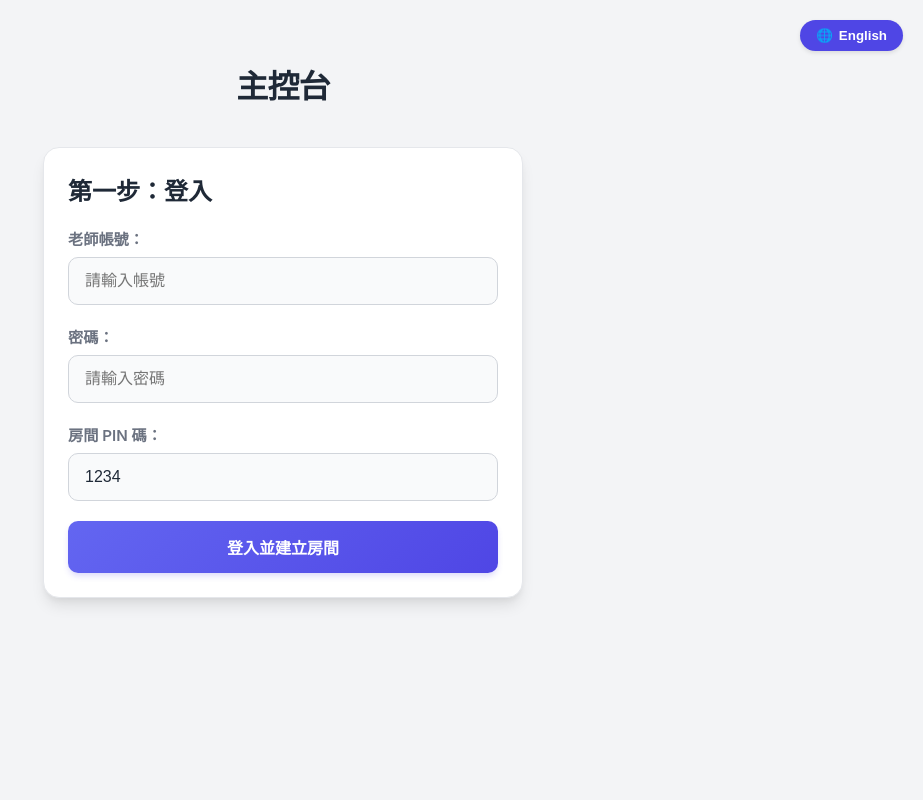
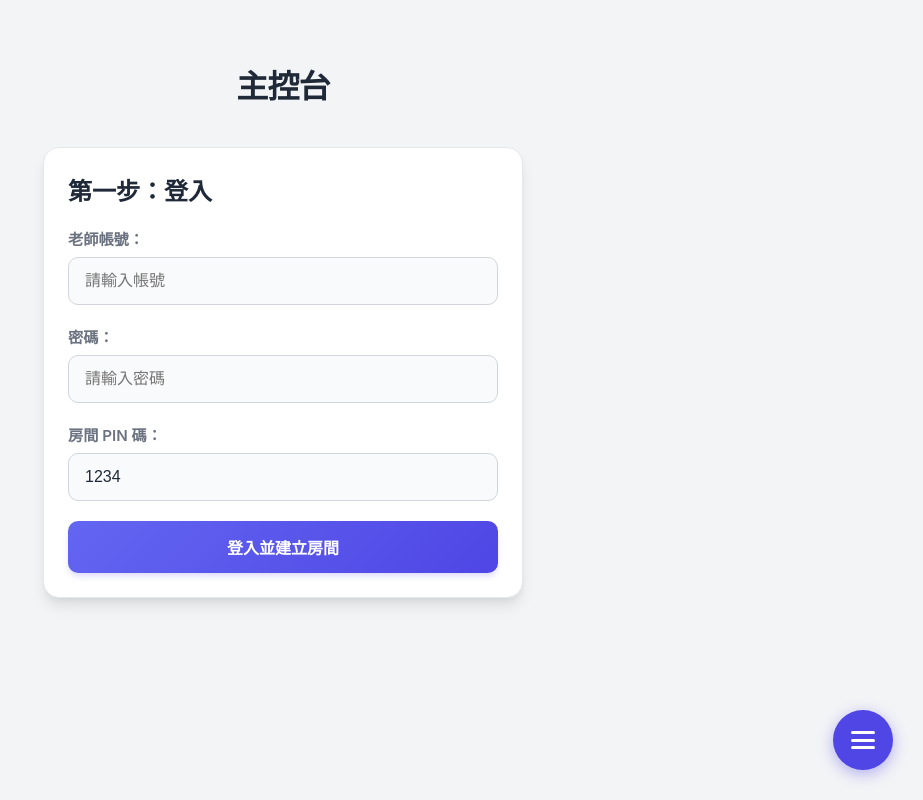
Before and after one commit to weber12599/Quizio, a Vue app in the folder quizio-game/frontend/: page /host in a window 1280 px wide. Shown: the whole page, without its empty margins (357-1280 px from the left). Built offline with nearby package versions, Linux system fonts and the light colour scheme.

Commit message:
[Refactor] Refactor language toggle functionality into ButtonFloatingAction component and update localization keys for 'leave' action in English and Chinese

```diff
--- /dev/null
+++ b/quizio-game/frontend/src/components/ButtonFloatingAction.vue
@@ -0,0 +1,198 @@
+<script setup lang="ts">
+import { ref } from 'vue'
+import { useI18n } from 'vue-i18n'
+
+const { locale } = useI18n()
+
+// State to track if the FAB menu is expanded
+const isOpen = ref(false)
+
+// Toggle the entire FAB menu
+const toggleMenu = () => {
+    isOpen.value = !isOpen.value
+}
+
+// Language toggle action
+const toggleLanguage = () => {
+    const newLang = locale.value === 'zh' ? 'en' : 'zh'
+    locale.value = newLang
+    localStorage.setItem('app_lang', newLang)
+
+    // Auto close the menu after clicking
+    isOpen.value = false
+}
+</script>
+
+<template>
+    <div v-if="isOpen" class="fab-overlay" @click="isOpen = false"></div>
+
+    <div class="fab-container">
+        <transition name="fab-slide">
+            <div v-if="isOpen" class="fab-menu">
+                <button @click="toggleLanguage" class="fab-item">
+                    <span class="icon">🌐</span>
+                    <span class="label">{{
+                        locale === 'zh' ? 'English' : '中文'
+                    }}</span>
+                </button>
+            </div>
+        </transition>
+
+        <button
+            @click="toggleMenu"
+            class="fab-main"
+            :class="{ 'is-open': isOpen }"
+        >
+            <div class="fab-icon-hamburger">
+                <span></span>
+                <span></span>
+                <span></span>
+            </div>
+        </button>
+    </div>
+</template>
+
+<style scoped>
+/* Full screen invisible overlay to capture outside clicks */
+.fab-overlay {
+    position: fixed;
+    top: 0;
+    left: 0;
+    width: 100vw;
+    height: 100vh;
+    z-index: 999;
+}
+
+/* FAB Container fixed to the bottom right */
+.fab-container {
+    position: fixed;
+    bottom: 30px;
+    right: 30px;
+    z-index: 1000;
+    display: flex;
+    flex-direction: column;
+    align-items: flex-end;
+    gap: 16px;
+}
+
+/* Menu list styles */
+.fab-menu {
+    display: flex;
+    flex-direction: column;
+    align-items: flex-end;
+    gap: 12px;
+    margin-bottom: 8px;
+}
+
+/* Individual tool button (Pill shaped) */
+.fab-item {
+    display: flex;
+    align-items: center;
+    gap: 10px;
+    padding: 10px 18px;
+    border-radius: 24px;
+    background-color: var(--bg-card, #ffffff);
+    color: var(--text-main, #333333);
+    border: 2px solid var(--border-color, #e5e7eb);
+    box-shadow: 0 4px 10px rgba(0, 0, 0, 0.1);
+    cursor: pointer;
+    font-weight: 600;
+    font-size: 0.95rem;
+    transition: all 0.2s ease;
+    white-space: nowrap;
+}
+
+.fab-item:hover {
+    border-color: var(--primary-color, #4f46e5);
+    color: var(--primary-color, #4f46e5);
+    transform: scale(1.05);
+}
+
+/* Main floating button */
+.fab-main {
+    width: 60px;
+    height: 60px;
+    border-radius: 50%;
+    background-color: var(--primary-color, #4f46e5);
+    border: none;
+    box-shadow: 0 4px 15px rgba(79, 70, 229, 0.4);
+    cursor: pointer;
+    display: flex;
+    justify-content: center;
+    align-items: center;
+    transition: all 0.3s cubic-bezier(0.175, 0.885, 0.32, 1.275);
+}
+
+.fab-main:hover {
+    transform: scale(1.1);
+    background-color: var(--primary-hover, #4338ca);
+}
+
+/* State when menu is open: Turns red */
+.fab-main.is-open {
+    background-color: var(--danger-color, #ef4444);
+    box-shadow: 0 4px 15px rgba(239, 68, 68, 0.4);
+}
+
+/* Animated Hamburger Icon */
+.fab-icon-hamburger {
+    width: 24px;
+    height: 18px;
+    position: relative;
+    transform: rotate(0deg);
+    transition: 0.5s ease-in-out;
+}
+
+.fab-icon-hamburger span {
+    display: block;
+    position: absolute;
+    height: 3px;
+    width: 100%;
+    background: white;
+    border-radius: 3px;
+    opacity: 1;
+    left: 0;
+    transform: rotate(0deg);
+    transition: 0.25s ease-in-out;
+}
+
+/* Initial state (Hamburger '≡') */
+.fab-icon-hamburger span:nth-child(1) {
+    top: 0px;
+}
+.fab-icon-hamburger span:nth-child(2) {
+    top: 7.5px;
+}
+.fab-icon-hamburger span:nth-child(3) {
+    top: 15px;
+}
+
+/* Open state (Transforms to 'X') */
+.fab-main.is-open .fab-icon-hamburger span:nth-child(1) {
+    top: 7.5px;
+    transform: rotate(135deg);
+}
+
+.fab-main.is-open .fab-icon-hamburger span:nth-child(2) {
+    opacity: 0;
+    left: -10px; /* Slides out slightly while fading */
+}
+
+.fab-main.is-open .fab-icon-hamburger span:nth-child(3) {
+    top: 7.5px;
+    transform: rotate(-135deg);
+}
+
+/* Vue Transition Animations */
+.fab-slide-enter-active,
+.fab-slide-leave-active {
+    transition: all 0.3s cubic-bezier(0.4, 0, 0.2, 1);
+    transform-origin: bottom right;
+}
+
+.fab-slide-enter-from,
+.fab-slide-leave-to {
+    opacity: 0;
+    transform: translateY(20px) scale(0.9);
+}
+</style>
--- a/quizio-game/frontend/src/components/ButtonLangToggle.vue
+++ /dev/null
@@ -1,48 +0,0 @@
-<template>
-    <button @click="toggleLanguage" class="btn-lang-toggle">
-        <span class="icon">🌐</span>
-        {{ locale === 'zh' ? 'English' : '中文' }}
-    </button>
-</template>
-
-<script setup lang="ts">
-import { useI18n } from 'vue-i18n'
-
-// Extract locale from useI18n
-const { locale } = useI18n()
-
-// Function to toggle language and save preference to localStorage
-const toggleLanguage = () => {
-    const newLang = locale.value === 'zh' ? 'en' : 'zh'
-    locale.value = newLang
-    localStorage.setItem('app_lang', newLang)
-}
-</script>
-
-<style scoped>
-/* Basic styling for the toggle button, you can adjust to match your UI */
-.btn-lang-toggle {
-    position: absolute;
-    top: 20px;
-    right: 20px;
-    display: flex;
-    align-items: center;
-    gap: 6px;
-    padding: 8px 16px;
-    border-radius: 20px;
-    background-color: var(--primary-color, #4f46e5);
-    color: white;
-    border: none;
-    cursor: pointer;
-    font-weight: 600;
-    transition:
-        background-color 0.2s,
-        transform 0.1s;
-    box-shadow: 0 2px 4px rgba(0, 0, 0, 0.1);
-}
-
-.btn-lang-toggle:hover {
-    background-color: var(--primary-hover, #4338ca);
-    transform: translateY(-1px);
-}
-</style>
--- a/quizio-game/frontend/src/i18n/locales/en.json
+++ b/quizio-game/frontend/src/i18n/locales/en.json
@@ -9,7 +9,8 @@
         "loading": "Loading...",
         "true_option": "True",
         "false_option": "False",
-        "pts": "pts"
+        "pts": "pts",
+        "leave": "Leave"
     },
     "question_type": {
         "single": "Single Choice",
@@ -66,7 +67,6 @@
         "btn_join": "Join Room",
         "room": "Room: ",
         "connected": "Connected",
-        "leave": "Leave",
         "waiting_teacher": "Waiting for Teacher...",
         "questions_appear_auto": "Questions will appear here automatically.",
         "graded": "Graded",
--- a/quizio-game/frontend/src/i18n/locales/zh.json
+++ b/quizio-game/frontend/src/i18n/locales/zh.json
@@ -9,7 +9,8 @@
         "loading": "載入中...",
         "true_option": "是",
         "false_option": "非",
-        "pts": "分"
+        "pts": "分",
+        "leave": "離開"
     },
     "question_type": {
         "single": "單選題",
@@ -66,7 +67,6 @@
         "btn_join": "加入房間",
         "room": "房間：",
         "connected": "已連線",
-        "leave": "離開",
         "waiting_teacher": "等待老師派題...",
         "questions_appear_auto": "題目將會自動顯示於此。",
         "graded": "已批改",
--- a/quizio-game/frontend/src/views/ScreenView.vue
+++ b/quizio-game/frontend/src/views/ScreenView.vue
@@ -1,6 +1,6 @@
 <template>
     <div class="screen-view">
-        <ButtonLangToggle />
+        <ButtonLangToggle v-if="!isConnected" />
 
         <div v-if="!isConnected" class="login-panel card">
             <h2>{{ $t('screen.title') }}</h2>
@@ -33,6 +33,12 @@
 
         <div v-else class="display-wrapper">
             <div class="screen-header-minimal">
+                <div class="header-left">
+                    <button @click="leaveRoom" class="btn-danger small-btn">
+                        {{ $t('common.leave') }}
+                    </button>
+                </div>
+
                 <div class="header-right">
                     <span class="player-count">
                         {{ $t('screen.students_joined') }}
@@ -181,7 +187,7 @@ import { useI18n } from 'vue-i18n'
 import { socket } from '../utils/socket'
 import QrcodeVue from 'qrcode.vue'
 import { formatQuestionType } from '../utils/locales'
-import ButtonLangToggle from '../components/ButtonLangToggle.vue'
+import ButtonLangToggle from '../components/ButtonFloatingAction.vue'
 
 // Initialize i18n
 const { t } = useI18n()
@@ -293,6 +299,24 @@ const joinAsScreen = () => {
     performJoin(roomPin.value)
 }
 
+const leaveRoom = () => {
+    // Disconnect socket and clear storage
+    socket.disconnect()
+    localStorage.removeItem('quizio_screen_pin')
+
+    // Reset all states to default
+    isConnected.value = false
+    roomPin.value = '' // Clear so they can input a new pin
+    players.value = []
+    displayedQuestion.value = null
+    currentView.value = 'lobby'
+    answerStats.value = {}
+    totalAnswers.value = 0
+    leaderboard.value = []
+    errorMessage.value = ''
+    isLoading.value = false
+}
+
 // --- Lifecycle & Socket Events ---
 onMounted(() => {
     // Check local storage for auto-reconnect
@@ -400,7 +424,7 @@ onUnmounted(() => {
 --------------------------------------- */
 .screen-header-minimal {
     display: flex;
-    justify-content: flex-end;
+    justify-content: space-between; /* Changed from flex-end */
     align-items: center;
 }
 
--- a/quizio-game/frontend/src/views/StudentRoomView.vue
+++ b/quizio-game/frontend/src/views/StudentRoomView.vue
@@ -54,7 +54,7 @@
                     {{ $t('student.connected') }}
                 </div>
                 <button @click="leaveRoom" class="btn-danger small-btn">
-                    {{ $t('student.leave') }}
+                    {{ $t('common.leave') }}
                 </button>
             </div>
 
@@ -324,7 +324,7 @@ import { useRoute } from 'vue-router'
 import { useI18n } from 'vue-i18n'
 import { socket } from '../utils/socket'
 import { formatQuestionType } from '../utils/locales'
-import ButtonLangToggle from '../components/ButtonLangToggle.vue'
+import ButtonLangToggle from '../components/ButtonFloatingAction.vue'
 
 // Initialize i18n
 const { t } = useI18n()
@@ -668,15 +668,18 @@ onUnmounted(() => {
 
 /* Header */
 .room-header {
-    display: flex;
-    justify-content: space-between;
+    display: grid;
+    grid-template-columns: 1fr auto 1fr;
     align-items: center;
     padding: 16px 20px;
     border-left: 4px solid var(--primary-color);
+    gap: 16px;
 }
 .room-header h2 {
     margin: 0;
     font-size: 1.25rem;
+    grid-column: 1;
+    justify-self: start;
 }
 .status-indicator {
     display: flex;
@@ -688,7 +691,34 @@ onUnmounted(() => {
     background: var(--chip-bg);
     padding: 6px 12px;
     border-radius: 20px;
+    grid-column: 2;
+    justify-self: center;
 }
+.room-header button {
+    grid-column: 3;
+    justify-self: end;
+    min-width: 120px;
+    display: inline-flex;
+    justify-content: center;
+}
+
+@media (max-width: 640px) {
+    .room-header {
+        display: flex;
+        flex-direction: column;
+        align-items: stretch;
+    }
+    .room-header h2,
+    .status-indicator,
+    .room-header button {
+        grid-column: auto;
+        justify-self: stretch;
+        width: 100%;
+        justify-content: center;
+        text-align: center;
+    }
+}
+
 .pulse-dot {
     width: 8px;
     height: 8px;
```
Also changed, not shown: quizio-game/frontend/src/views/HostView.vue (+50 -5 lines).
